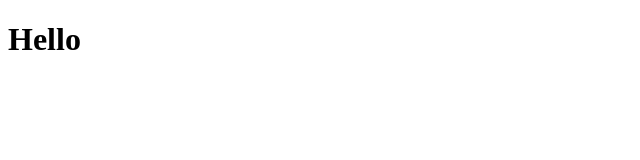
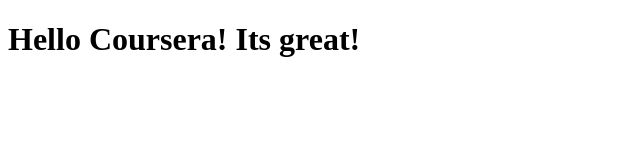
Before and after one commit to Ali-Shan-Khawaja/coursera-test, a plain HTML site: page site/index.html in a window 1280 px wide. Shown: the whole page, without its empty margins (0-640 px from the left). Drawn offline with Linux system fonts and the light colour scheme.

Commit message:
Small Addition

```diff
--- a/site/index.html
+++ b/site/index.html
@@ -4,6 +4,6 @@
 	<title>Hello Coursera</title>
 </head>
 <body>
-<h1>Hello</h1>
+<h1>Hello Coursera! Its great!</h1>
 </body>
 </html>
```
